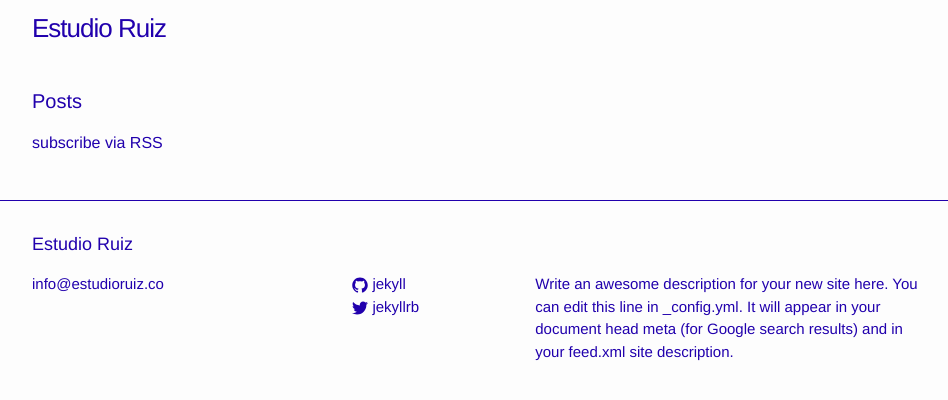
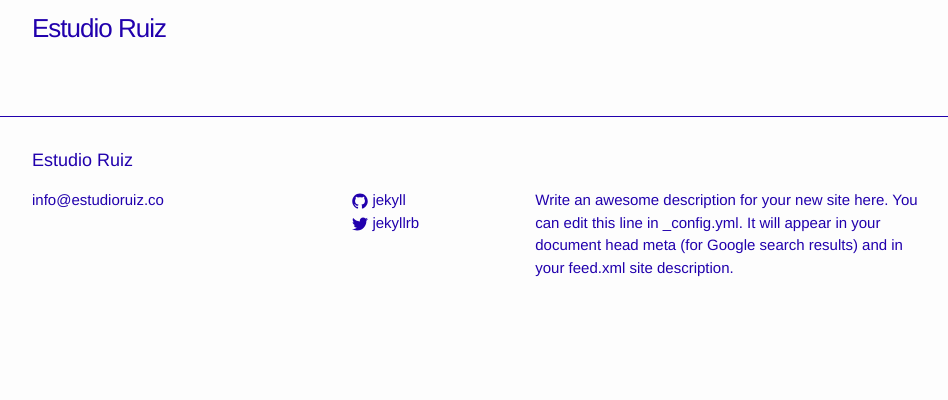
Before and after one commit to jordicasanueva/ruiz.github.io, a Jekyll site: the page built from index.html, in a window 1280 px wide. Shown: the top 400 px of the page, without its empty margins (158-1106 px from the left). Built offline with Jekyll 4.4.1, drawn with Linux system fonts in a browser that asks for light colours.

Commit message:
quitar todo en home

```diff
--- a/index.html
+++ b/index.html
@@ -4,9 +4,9 @@
 
 <div class="home">
 
-  <h1 class="page-heading">Posts</h1>
+  <!-- <h1 class="page-heading">Posts</h1>
 
-  <!-- <ul class="post-list">
+  <ul class="post-list">
     {% for post in site.posts %}
       <li>
         <span class="post-meta">{{ post.date | date: "%b %-d, %Y" }}</span>
@@ -16,8 +16,8 @@
         </h2>
       </li>
     {% endfor %}
-  </ul> -->
+  </ul>
 
-  <p class="rss-subscribe">subscribe <a href="{{ "/feed.xml" | prepend: site.baseurl }}">via RSS</a></p>
+  <p class="rss-subscribe">subscribe <a href="{{ "/feed.xml" | prepend: site.baseurl }}">via RSS</a></p> -->
 
 </div>
```
